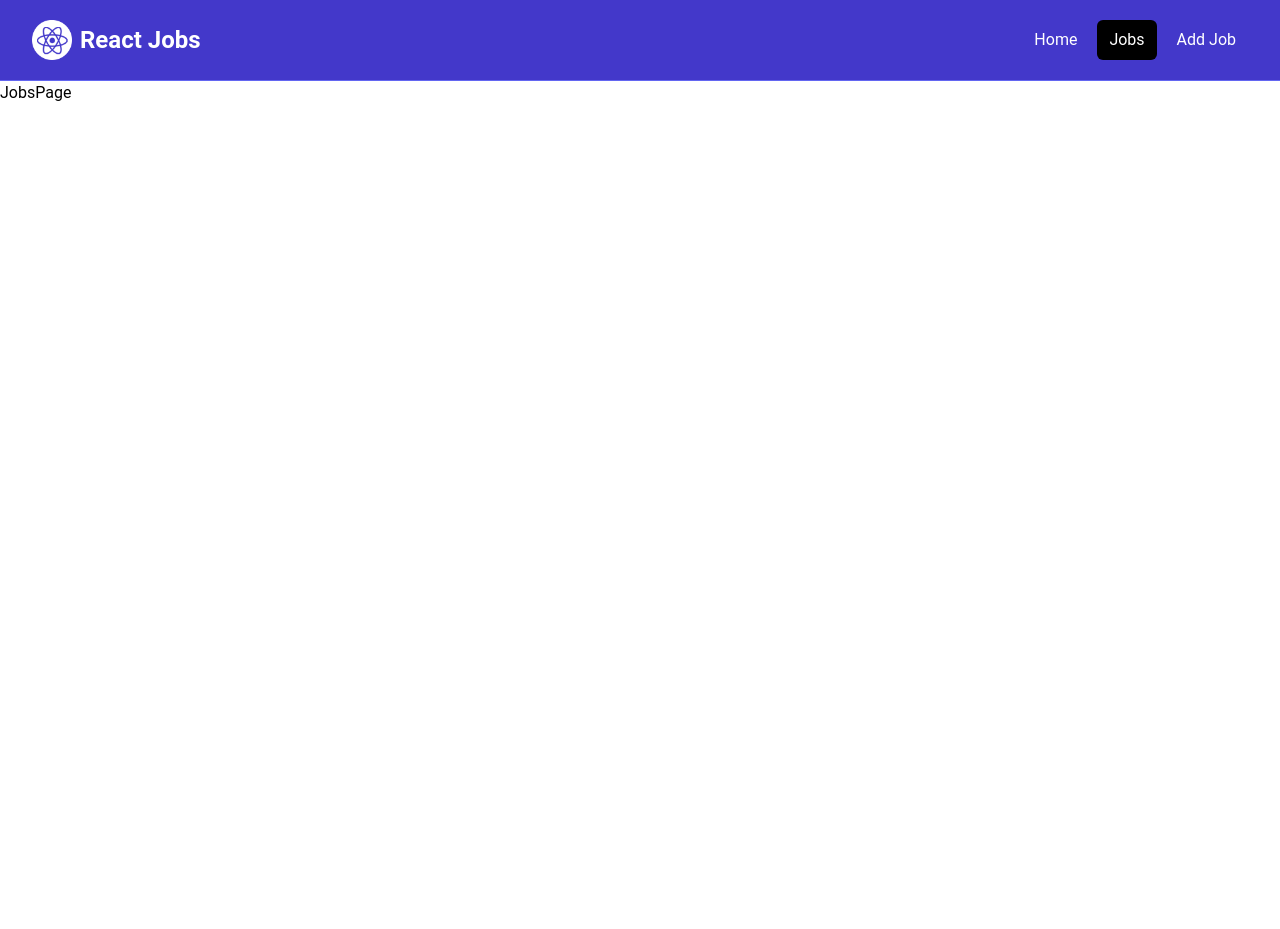
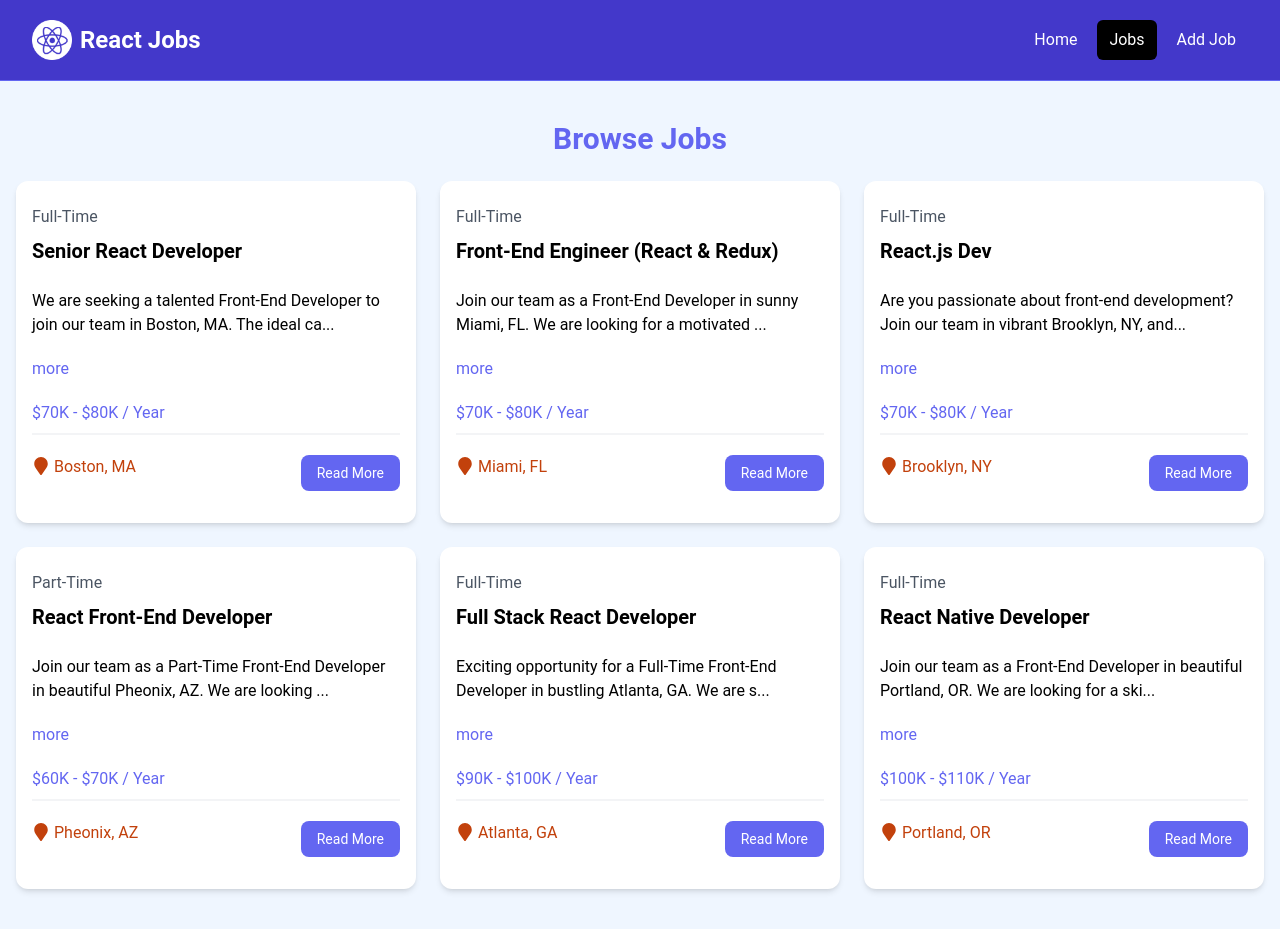
Before and after one commit to Eli-Keli/React-crash-2024, a React (Vite) app: page /jobs in a window 1280 px wide. Before the commit the page ends 800 px from the top, so only its background shows below. Built offline with nearby package versions, Linux system fonts and the light colour scheme.

Commit message:
Conditional rendering: Update Jobs Page

```diff
--- a/src/components/JobListings.jsx
+++ b/src/components/JobListings.jsx
@@ -1,17 +1,17 @@
 import JobListing from "./JobListing";
 import jobs from "../jobs.json";
 
-const JobListings = () => {
-  const recentJobs = jobs.slice(0, 3);
+const JobListings = ({ isHome }) => {
+  const jobListings = isHome? jobs.slice(0, 3): jobs;
 
   return (
     <section className="bg-blue-50 px-4 py-10">
       <div className="container-xl lg:container m-auto">
         <h2 className="text-3xl font-bold text-indigo-500 mb-6 text-center">
-          Browse Jobs
+          { isHome ? "Recent Jobs" : "Browse Jobs"}
         </h2>
         <div className="grid grid-cols-1 md:grid-cols-3 gap-6">
-            {recentJobs.map((job) => (
+            {jobListings.map((job) => (
                 <JobListing key={job.id} job={job} />
             )) }
 
--- a/src/pages/HomePage.jsx
+++ b/src/pages/HomePage.jsx
@@ -8,7 +8,7 @@
     <>
         <Hero />
         <HomeCards />
-        <JobListings />
+        <JobListings isHome={true} />
         <ViewAllJobs />
     </>
   )
--- a/src/pages/JobsPage.jsx
+++ b/src/pages/JobsPage.jsx
@@ -1,6 +1,9 @@
+import JobListings from "../components/JobListings"
 
 export const JobsPage = () => {
   return (
-    <div>JobsPage</div>
+    <>
+      <JobListings />
+    </>
   )
 }
```
